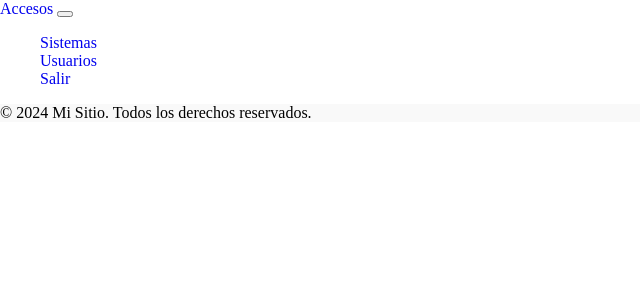
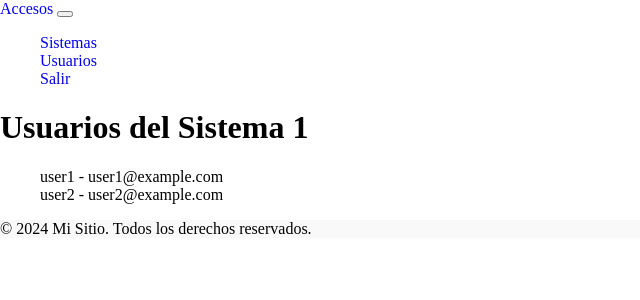
Before and after one commit to pepeul1191/go-gin-access-sql, a Svelte app: page /systems/1/users in a window 1280 px wide. Shown: the top 300 px of the page, without its empty margins (0-640 px from the left). Built offline with nearby package versions, Linux system fonts and the light colour scheme; the HTML template or start-up script is replaced by a standard one.

Commit message:
navegación a ruta de usuarios de sistema front

```diff
--- a/src/components/layouts/App.svelte
+++ b/src/components/layouts/App.svelte
@@ -4,6 +4,7 @@
   import Home from '../pages/app/Home.svelte';
   import User from '../pages/app/User.svelte';
   import System from '../pages/app/System.svelte';
+  import SystemUsers from '../pages/app/SystemUsers.svelte';
 
   export let basepath = '/';
 </script>
@@ -37,6 +38,7 @@
   <Route path="/" component={Home} />
   <Route path="/systems" component={System} />
   <Route path="/users" component={User} />
+  <Route path="/systems/:id/users" let:params><SystemUsers id={params.id}/></Route>
 </Router>
 
 <!-- Pie de Página -->
--- a/src/components/pages/app/System.svelte
+++ b/src/components/pages/app/System.svelte
@@ -1,5 +1,6 @@
 <script>
   import { onMount } from 'svelte';
+  import { navigate } from "svelte-routing";
   import { Modal } from 'bootstrap';
   import DataTable from '../../widgets/DataTable.svelte';
   import SystemDetail from '../../forms/SystemDetail.svelte';
@@ -51,6 +52,10 @@
     rolePermissionFormInstance.setSystemId(system);
   }
 
+  const showUsers = (system) => {
+    navigate(`/systems/${system.id}/users`);
+  }
+
   const handleSearchFilter = (event) => {
     const { name, description } = event.detail;
     systemDataTable.queryParams = {name,description};
@@ -100,9 +105,7 @@
         class: 'btn-secondary',
         icon: 'fa-users',
         label: 'Usuarios',
-        action: () => {
-          alert('ver');
-        }
+        action: showUsers
       },
       {
         class: 'btn-secondary',
--- /dev/null
+++ b/src/components/pages/app/SystemUsers.svelte
@@ -0,0 +1,27 @@
+<script>
+  export let id = null;
+
+  // Lógica para cargar los usuarios del sistema, por ejemplo:
+  let systemUsers = [];
+
+  // Simular la carga de datos de usuarios (puedes usar fetch, por ejemplo)
+  const fetchSystemUsers = async () => {
+    // Esto es solo un ejemplo, deberías hacer una llamada a la API o base de datos
+    systemUsers = [
+      { username: "user1", email: "user1@example.com" },
+      { username: "user2", email: "user2@example.com" }
+    ];
+  };
+
+  // Cargar usuarios cuando el componente se monte
+  fetchSystemUsers();
+</script>
+
+<h1>Usuarios del Sistema {id}</h1>
+
+<!-- Mostrar los usuarios -->
+<ul>
+  {#each systemUsers as user}
+    <li>{user.username} - {user.email}</li>
+  {/each}
+</ul>
```
Also changed, not shown: 1 other file (tests, documents, lock files or other folders).
